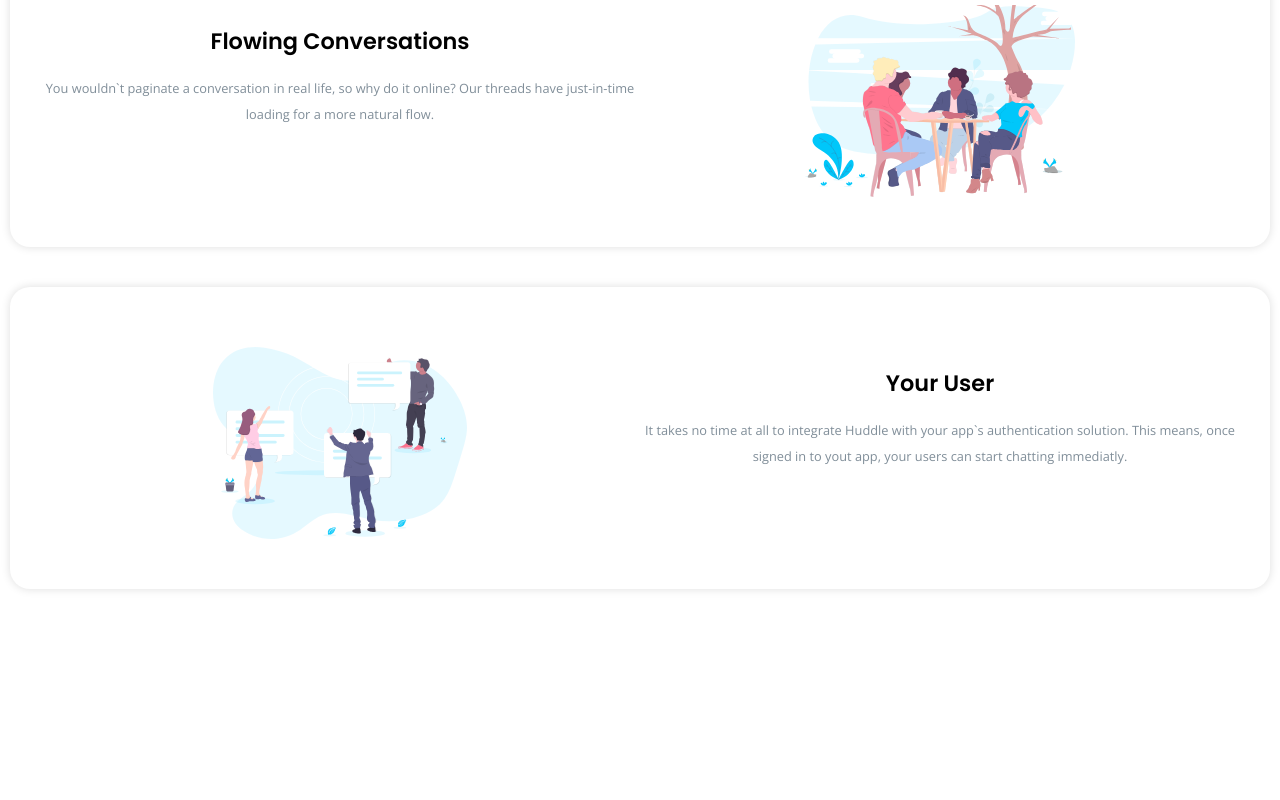
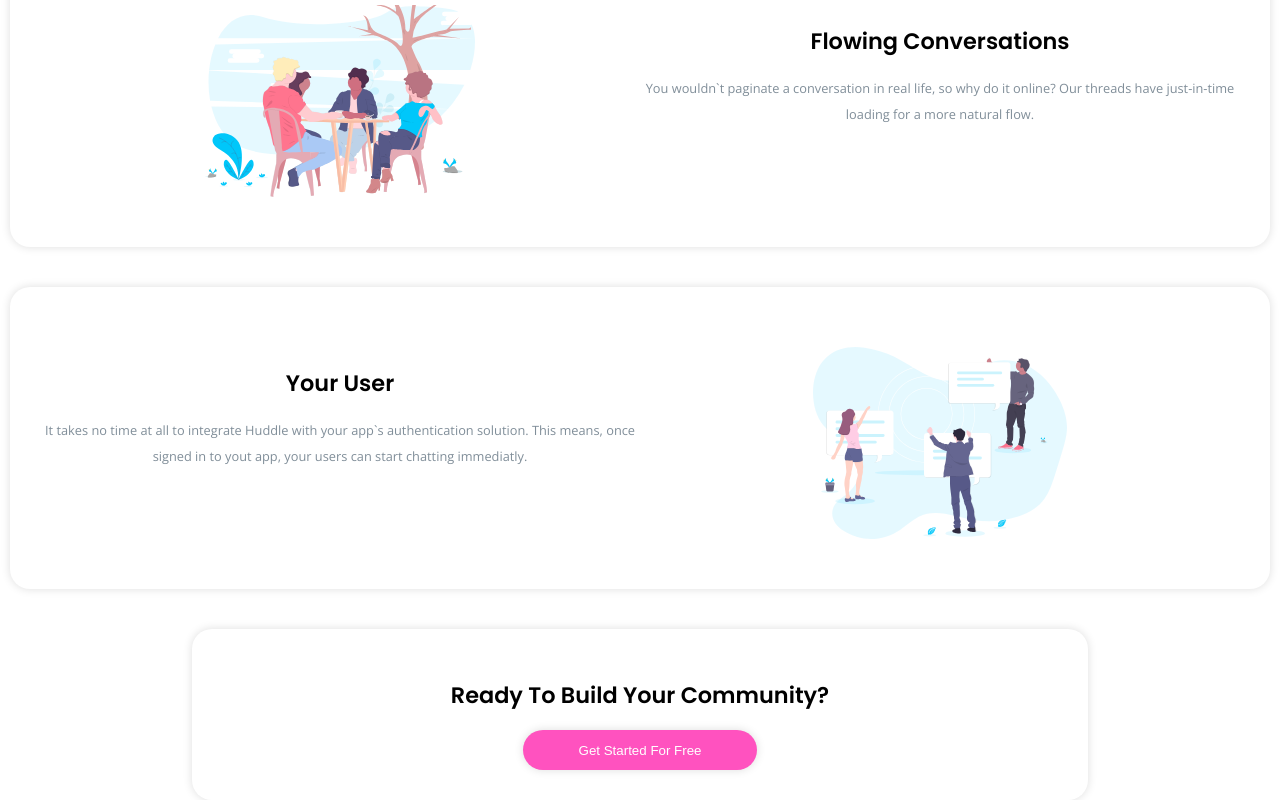
Before and after one commit to fabian-hanso/design-exercise, a website built with Vite: page index.html in a window 1280 px wide. Shown: the part 407-1207 px from the top of the page. Before the commit the page ends 1056 px from the top, so only its background shows below. Built offline with nearby package versions, Linux system fonts and the light colour scheme.

Commit message:
add community block

```diff
--- a/css/components/cards.css
+++ b/css/components/cards.css
@@ -42,12 +42,38 @@
         .cards {
         grid-template-columns: 1fr 1fr;
         grid-template-areas:
-        'picture text';
+        'text picture ';
     }
 
     .cards__change {
         grid-template-columns: 1fr 1fr;
         grid-template-areas:
-        'text picture';
+        'picture text';
 }
 }
+
+.community {
+    display: flex;
+    flex-direction: column;
+    justify-content: center;
+    align-items: center;
+    border-radius: 20px;
+    box-shadow: 0px 0px 10px #dedede;
+    padding: 30px 50px 30px 50px;
+    width: 70%;
+    position: absolute;
+    left: 50%;
+    transform: translate(-50%);
+  }
+
+.community__registration {
+      height: 2.5rem;
+      padding-left: 3.5rem;
+      padding-right: 3.5rem;
+      background-color: hsl(322, 100%, 66%);
+      color: white;
+      border: hidden;
+      border-radius: 20px;
+      box-shadow: 0px 0px 10px #dedede;
+
+  }
--- a/css/components/main.css
+++ b/css/components/main.css
@@ -3,6 +3,7 @@
 main {
     padding: 10px;
     padding-bottom: 20px;
+    position: relative;
 }
 
 section {
--- a/index.html
+++ b/index.html
@@ -45,6 +45,11 @@
             </div>
         </section>
 
+        <section class="community">
+            <h2> Ready To Build Your Community?</h2>
+            <button class="community__registration">Get Started For Free</button>
+          </section>
+
     </main>
     <footer>
 
```
